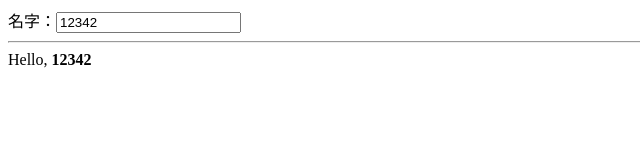
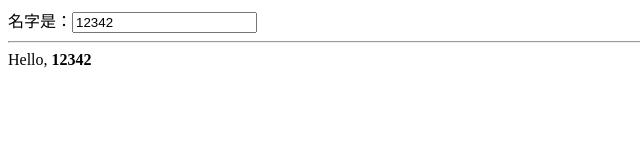
Before and after one commit to 1115332213/vue_summary, a plain HTML site: page Summary28/index.html in a window 1280 px wide. Shown: the full height of the page, 0-640 px from the left. Drawn offline with nearby package versions, Linux system fonts and the light colour scheme.

```diff
--- a/Summary28/index.html
+++ b/Summary28/index.html
@@ -9,7 +9,7 @@
 </head>
 <body>
     <div id="myApp">
-        <label for="input_name">名字：</label><input id="input_name" type="text" v-model="name">
+        <label for="input_name">名字是：</label><input id="input_name" type="text" v-model="name">
         <hr>
         <say-hello :pname="name"></say-hello>
     </div>
```
Also changed, not shown: 1 other file.
